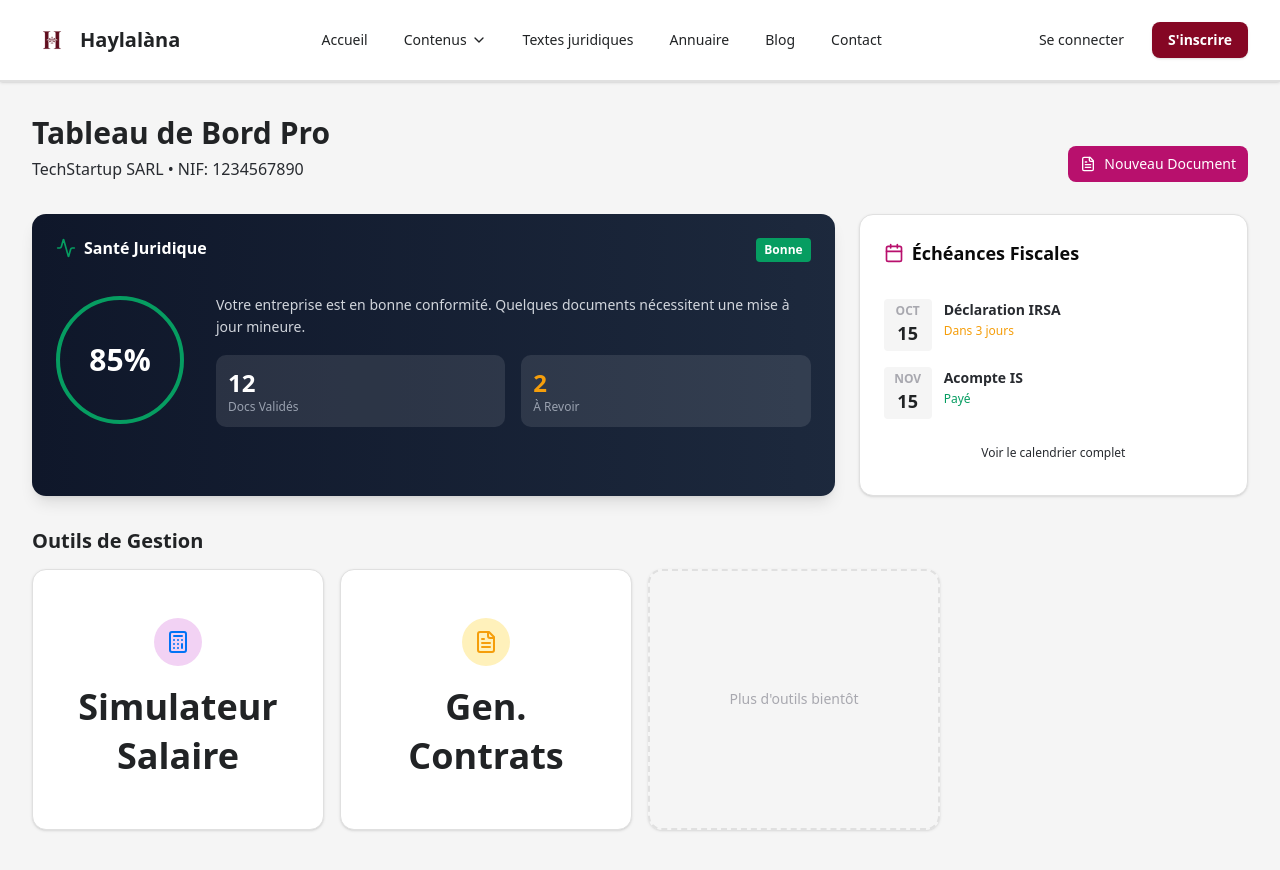
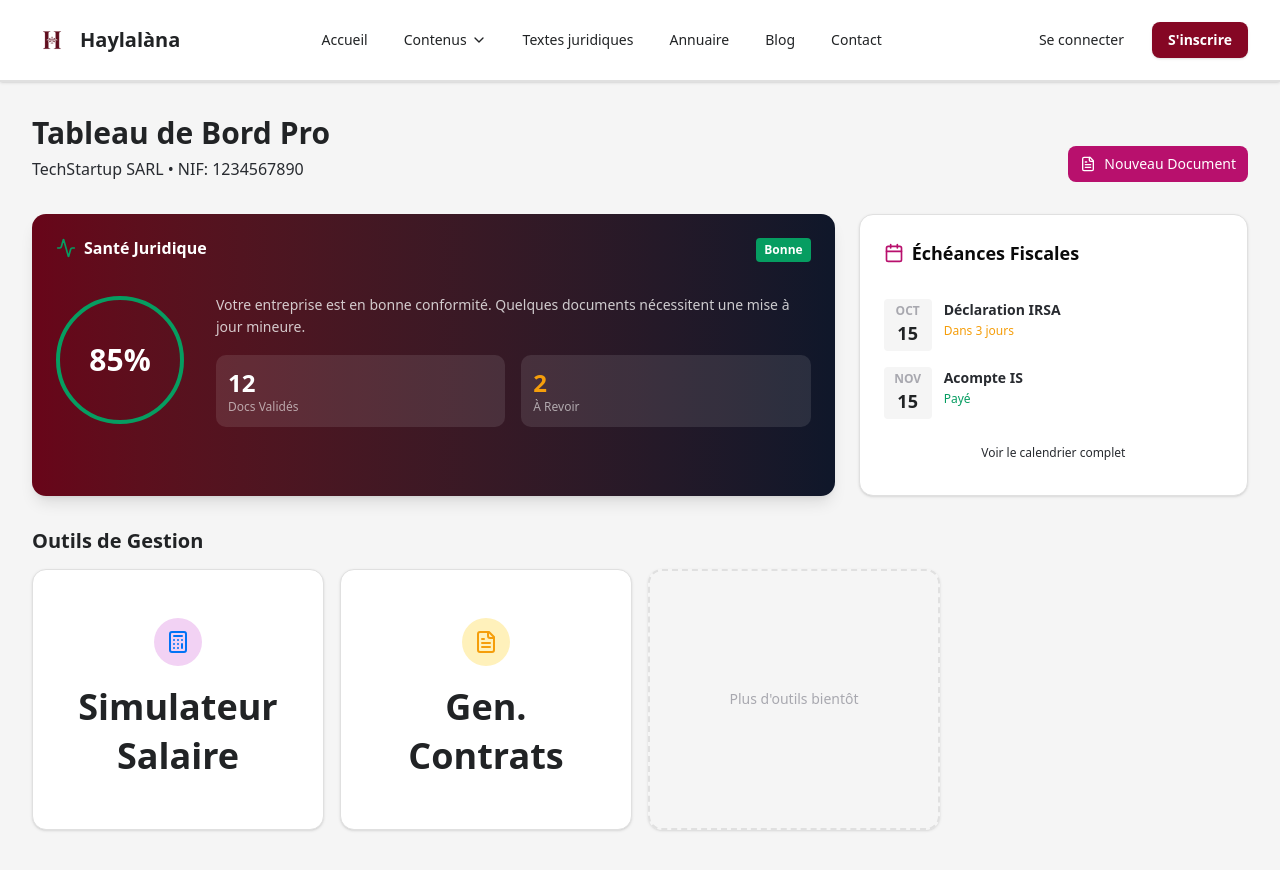
Before and after one commit to Tomefy5/haylalana-plateform, a Next.js app: page /en/dashboard/pro in a window 1280 px wide. Shown: the top 870 px of the page. Built offline with nearby package versions, Linux system fonts and the light colour scheme.

Commit message:
fix(dashboard): fix color consistency and implement auth redirection

```diff
--- a/src/app/[locale]/dashboard/pro/page.tsx
+++ b/src/app/[locale]/dashboard/pro/page.tsx
@@ -22,7 +22,7 @@ export default function ProDashboard() {
 
             {/* Santé Juridique */}
             <section className="grid grid-cols-1 md:grid-cols-3 gap-6">
-                <Card className="col-span-1 md:col-span-2 bg-gradient-to-r from-haylalana-bg-dark to-slate-800 text-white border-0 shadow-lg">
+                <Card className="col-span-1 md:col-span-2 bg-gradient-to-r from-haylalana-brand-dark to-haylalana-bg-dark text-white border-0 shadow-lg">
                     <CardHeader>
                         <div className="flex justify-between items-start">
                             <CardTitle className="flex items-center gap-2">
@@ -38,15 +38,15 @@ export default function ProDashboard() {
                                 <span className="text-3xl font-bold">85%</span>
                             </div>
                             <div className="flex-1 space-y-4">
-                                <p className="text-gray-300 text-sm">Votre entreprise est en bonne conformité. Quelques documents nécessitent une mise à jour mineure.</p>
+                                <p className="text-haylalana-text-inverse/80 text-sm">Votre entreprise est en bonne conformité. Quelques documents nécessitent une mise à jour mineure.</p>
                                 <div className="grid grid-cols-2 gap-4">
                                     <div className="bg-white/10 p-3 rounded-lg">
                                         <div className="text-2xl font-bold">12</div>
-                                        <div className="text-xs text-gray-400">Docs Validés</div>
+                                        <div className="text-xs text-haylalana-text-inverse/60">Docs Validés</div>
                                     </div>
                                     <div className="bg-white/10 p-3 rounded-lg">
                                         <div className="text-2xl font-bold text-haylalana-warning">2</div>
-                                        <div className="text-xs text-gray-400">À Revoir</div>
+                                        <div className="text-xs text-haylalana-text-inverse/60">À Revoir</div>
                                     </div>
                                 </div>
                             </div>
--- a/src/app/[locale]/login/page.tsx
+++ b/src/app/[locale]/login/page.tsx
@@ -7,15 +7,21 @@ import { Label } from '@/components/ui/label';
 import Link from 'next/link';
 import { Card } from '@/components/ui/card';
 import { LogIn, ArrowRight } from 'lucide-react';
+import { useRouter } from 'next/navigation';
 
 export default function LoginPage() {
+    const router = useRouter();
     const [isLoading, setIsLoading] = useState(false);
 
     const handleSubmit = async (e: React.FormEvent) => {
         e.preventDefault();
         setIsLoading(true);
         // Simulation
-        setTimeout(() => setIsLoading(false), 2000);
+        setTimeout(() => {
+            setIsLoading(false);
+            // Par défaut pour la démo, redirection vers dashboard citoyen
+            router.push('/dashboard/citizen');
+        }, 1500);
     };
 
     return (
--- a/src/components/auth/citizen-form.tsx
+++ b/src/components/auth/citizen-form.tsx
@@ -5,19 +5,24 @@ import { Button } from '@/components/ui/button';
 import { Input } from '@/components/ui/input';
 import { Label } from '@/components/ui/label';
 import { ArrowLeft, UserPlus } from 'lucide-react';
+import { useRouter } from 'next/navigation';
 
 interface CitizenFormProps {
     onBack: () => void;
 }
 
 export function CitizenForm({ onBack }: CitizenFormProps) {
+    const router = useRouter();
     const [isLoading, setIsLoading] = useState(false);
 
     const handleSubmit = async (e: React.FormEvent) => {
         e.preventDefault();
         setIsLoading(true);
         // Simulation
-        setTimeout(() => setIsLoading(false), 2000);
+        setTimeout(() => {
+            setIsLoading(false);
+            router.push('/dashboard/citizen');
+        }, 1500);
     };
 
     return (
--- a/src/components/auth/pro-form.tsx
+++ b/src/components/auth/pro-form.tsx
@@ -5,19 +5,24 @@ import { Button } from '@/components/ui/button';
 import { Input } from '@/components/ui/input';
 import { Label } from '@/components/ui/label';
 import { ArrowLeft, Building2 } from 'lucide-react';
+import { useRouter } from 'next/navigation';
 
 interface ProFormProps {
     onBack: () => void;
 }
 
 export function ProForm({ onBack }: ProFormProps) {
+    const router = useRouter();
     const [isLoading, setIsLoading] = useState(false);
 
     const handleSubmit = async (e: React.FormEvent) => {
         e.preventDefault();
         setIsLoading(true);
         // Simulation
-        setTimeout(() => setIsLoading(false), 2000);
+        setTimeout(() => {
+            setIsLoading(false);
+            router.push('/dashboard/pro');
+        }, 1500);
     };
 
     return (
```
